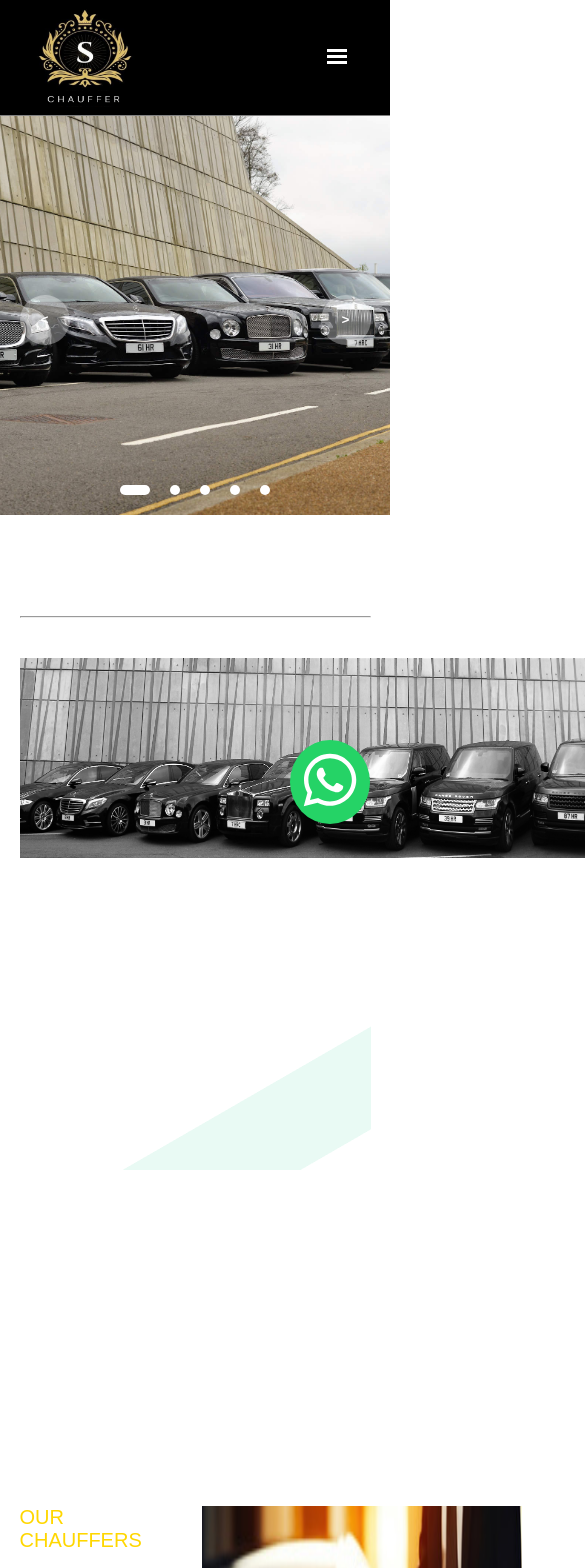
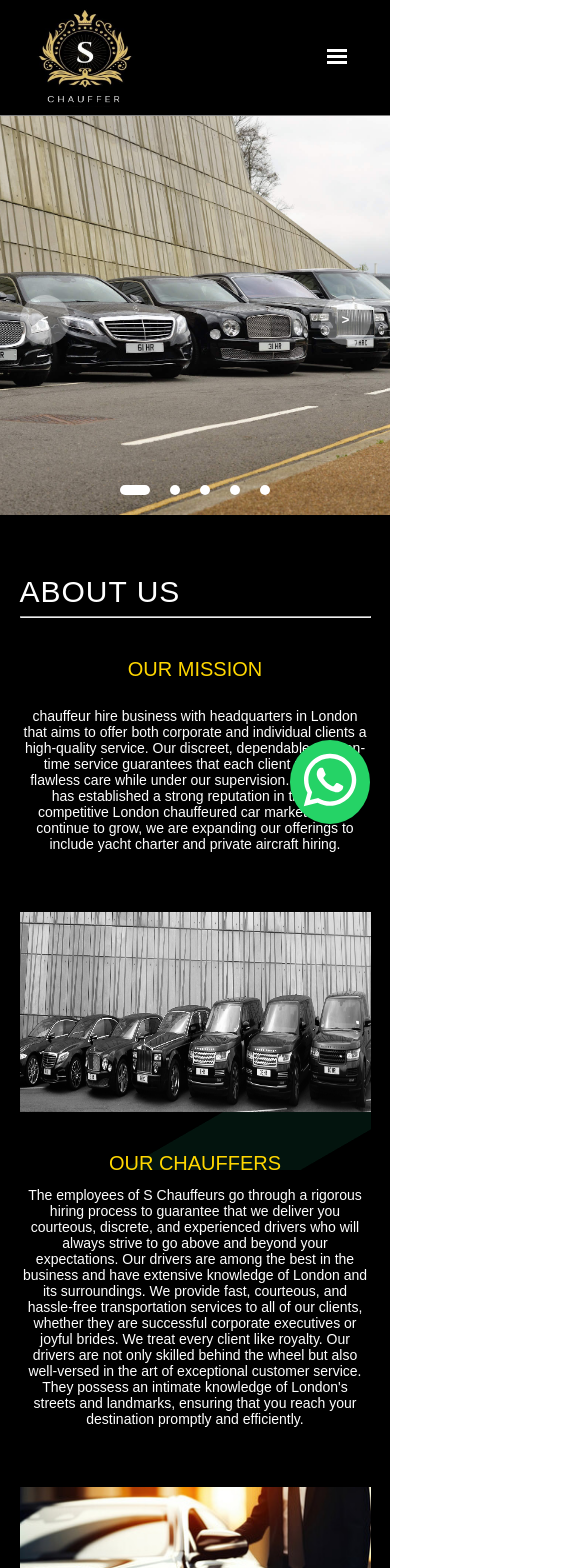
Before and after one commit to hammadlodhi/chauffers-web, a Next.js app: page / in a window 390 px wide. Shown: the top 1568 px of the page, 585 px wide, since content can reach past the window. Built offline with nearby package versions, Linux system fonts and the light colour scheme.

Commit message:
responsive about and services

```diff
--- a/src/app/layout.tsx
+++ b/src/app/layout.tsx
@@ -1,14 +1,14 @@
-import type { Metadata } from 'next';
-import { Inter } from 'next/font/google';
-import '../styles/main.scss';
-import Header from '@/components/AppComponents/Header/Header';
-import WhatsApp from '@/components/AppComponents/WhatsApp/WhatsApp';
+import type { Metadata } from "next";
+import { Inter } from "next/font/google";
+import "../styles/main.scss";
+import Header from "@/components/AppComponents/Header/Header";
+import WhatsApp from "@/components/AppComponents/WhatsApp/WhatsApp";
 
-const inter = Inter({ subsets: ['latin'] });
+const inter = Inter({ subsets: ["latin"] });
 
 export const metadata: Metadata = {
-  title: 'Create Next App',
-  description: 'Generated by create next app',
+  title: "Create Next App",
+  description: "Generated by create next app",
 };
 
 export default function RootLayout({
@@ -17,10 +17,10 @@ export default function RootLayout({
   children: React.ReactNode;
 }>) {
   return (
-    <html lang='en'>
+    <html lang="en">
       <body className={inter.className}>
         <Header />
-        <div style={{ paddingTop: '115px' }}>{children}</div>
+        <div style={{ paddingTop: "115px", backgroundColor: "black" }}>{children}</div>
         {/* ADD WHATSAPP NUMBER WITHOUT + SIGN */}
         <WhatsApp number={923172514024} />
         <h1>Footer</h1>
--- a/src/components/AppComponents/AboutUs/AboutUs.scss
+++ b/src/components/AppComponents/AboutUs/AboutUs.scss
@@ -16,3 +16,22 @@
         width: 320px;
     }
 }
+@include max(md) {
+    .about__body {
+      display: flex;
+      flex-direction: column;
+      text-align: center;
+    }
+    .about__body > h4 {
+      order: 1;
+    }
+    .about__body > img {
+      order: 2;
+    }
+    .about__body > p {
+      order: 3;
+    }
+    .about__car6, .about__car7, .about__car8 {
+      width: 100%;
+    }
+  }
--- a/src/components/AppComponents/AboutUs/AboutUs.tsx
+++ b/src/components/AppComponents/AboutUs/AboutUs.tsx
@@ -7,7 +7,7 @@ const AboutUs = () => {
       <h1 className="about__heading mg-t-15">ABOUT US</h1>
       <hr />
       <div className="about__body mg-t-10">
-        <img width={620} height={200} src={car6} alt="" />
+        <img className="about__car6" width={620} height={200} src={car6} alt="" />
         <div>
           <h4 className="mg-b-3 gold">OUR MISSION</h4>S Chauffer is a renowned
           <p className="about__para1">
@@ -43,7 +43,7 @@ const AboutUs = () => {
         <img className="about__car7" src={car7} alt="" />
       </div>
       <div className="about__body mg-t-10">
-        <img width={450} src={car8} alt="" />
+        <img className="about__car8" width={450} src={car8} alt="" />
         <div>
           <h4 className="mg-b-3 gold">OUR FLEET</h4>
           <p className="about__para1">
--- a/src/components/AppComponents/OurServices/OurServices.scss
+++ b/src/components/AppComponents/OurServices/OurServices.scss
@@ -17,5 +17,14 @@
     &__img2 {
         width: 1000px;
     }
-
 }
+@include max(md) {
+    .services__body {
+      display: flex;
+      flex-direction: column;
+      text-align: center;
+    }
+    .services__img2 {
+      width: 100%;
+    }
+  }
--- a/src/util/images.ts
+++ b/src/util/images.ts
@@ -1,4 +1,4 @@
-// TAABEH
+// CHAUFFER
 export const logo = '/static/images/shauffers.png';
 export const car1 = '/static/images/car1.jpg';
 export const car2 = '/static/images/car2.jpg';
```
Also changed, not shown: public/static/images/car8.jpg, public/static/images/services4.jpg.
